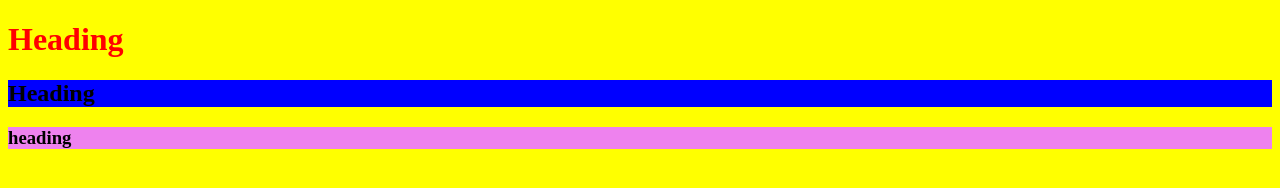
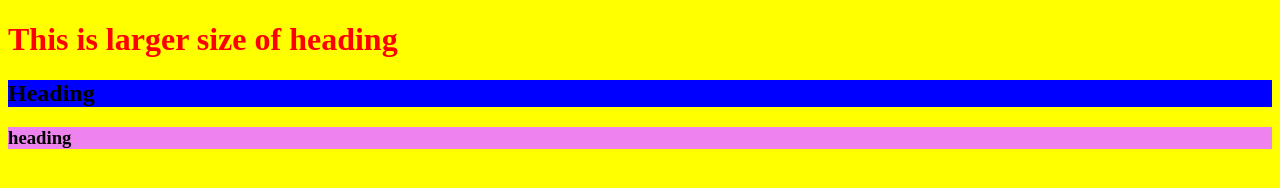
Before and after one commit to seshadev786/git_tutorial, a plain HTML site: page SimpleApp.html in a window 1280 px wide. Drawn offline with Linux system fonts and the light colour scheme.

Commit message:
Updated index.html

```diff
--- a/SimpleApp.html
+++ b/SimpleApp.html
@@ -6,7 +6,7 @@
     <title>Document</title>
 </head>
 <body  style="background:yellow">
-    <h1 style=color:red;>Heading</h1>
+    <h1 id="head" style=color:red;>Heading</h1>
     <h2 style="background:blue">Heading</h2>
     <h3 style="background:violet">heading</h3>
     <script src="app.js"></script>
--- a/app.js
+++ b/app.js
@@ -1 +1,4 @@
 alert("Welcome to github world")
+
+let h1=document.getElementById("head");
+h1.innerHTML="This is larger size of heading";
```
